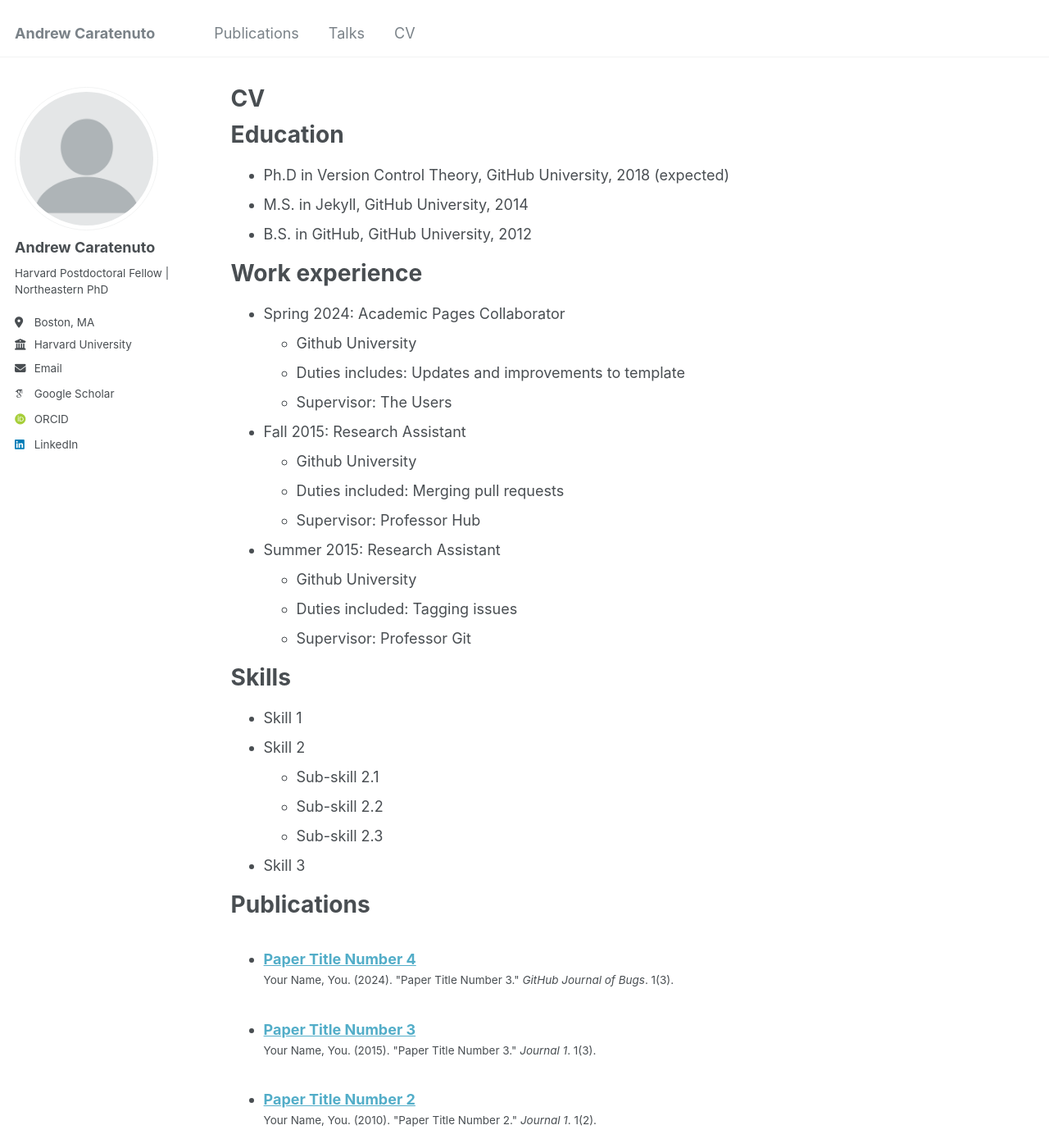
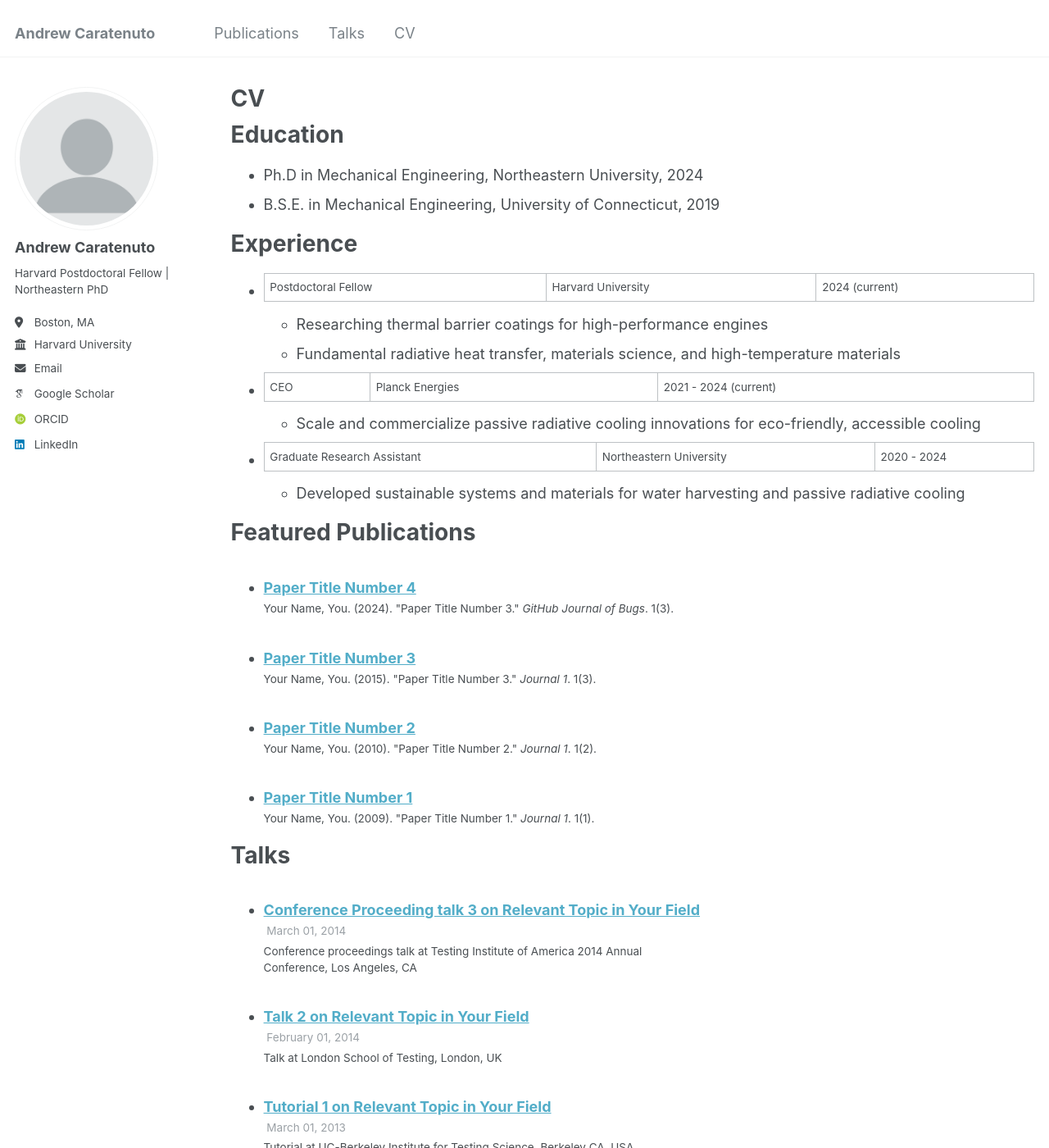
Before and after one commit to andrewcaratenuto/andrewcaratenuto.github.io, a Jekyll site: the page built from _pages/cv.md, in a window 1280 px wide and 1400 px high. Shown: the whole window at 82% size. Built offline with Jekyll 4.4.1, drawn with Linux system fonts in a browser that asks for light colours; some web fonts are replaced.

Commit message:
Update cv.md

```diff
--- a/_pages/cv.md
+++ b/_pages/cv.md
@@ -11,37 +11,23 @@ redirect_from:
 
 Education
 ======
-* Ph.D in Version Control Theory, GitHub University, 2018 (expected)
-* M.S. in Jekyll, GitHub University, 2014
-* B.S. in GitHub, GitHub University, 2012
+* Ph.D in Mechanical Engineering, Northeastern University, 2024
+* B.S.E. in Mechanical Engineering, University of Connecticut, 2019
 
-Work experience
+Experience
 ======
-* Spring 2024: Academic Pages Collaborator
-  * Github University
-  * Duties includes: Updates and improvements to template
-  * Supervisor: The Users
+* Postdoctoral Fellow  |  Harvard University  |  2024 (current)
+  * Researching thermal barrier coatings for high-performance engines
+  * Fundamental radiative heat transfer, materials science, and high-temperature materials
 
-* Fall 2015: Research Assistant
-  * Github University
-  * Duties included: Merging pull requests
-  * Supervisor: Professor Hub
+* CEO  |  Planck Energies  |  2021 - 2024 (current)
+  * Scale and commercialize passive radiative cooling innovations for eco-friendly, accessible cooling
 
-* Summer 2015: Research Assistant
-  * Github University
-  * Duties included: Tagging issues
-  * Supervisor: Professor Git
+* Graduate Research Assistant  |  Northeastern University |  2020 - 2024
+  * Developed sustainable systems and materials for water harvesting and passive radiative cooling
 
-Skills
-======
-* Skill 1
-* Skill 2
-  * Sub-skill 2.1
-  * Sub-skill 2.2
-  * Sub-skill 2.3
-* Skill 3
 
-Publications
+Featured Publications
 ======
   <ul>{% for post in site.publications reversed %}
     {% include archive-single-cv.html %}
```
